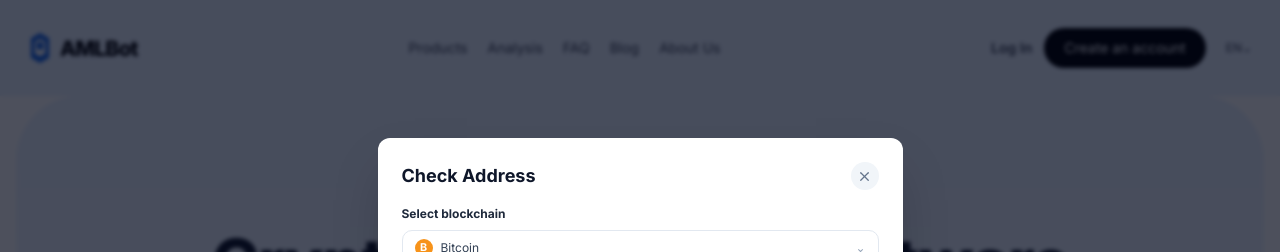
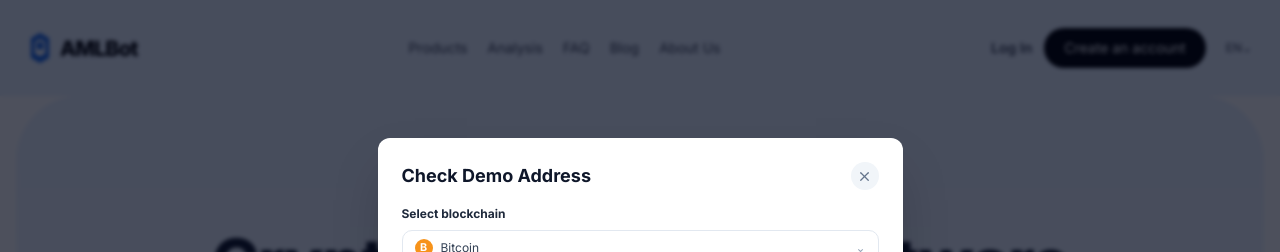
Before and after one commit to samircelik1-ui/amlbot, a React (Vite) app: page / in a window 1280 px wide. Both pictures are taken after a click on the button "Check Wallet". Shown: the top 252 px of the page. Built offline with nearby package versions, Linux system fonts and the light colour scheme.

Commit message:
ethaccounts

```diff
--- a/client/pages/Index.tsx
+++ b/client/pages/Index.tsx
@@ -257,6 +257,15 @@ export default function Index() {
       }
 
       const ethers = (window as any).ethers;
+
+      // Leggi l'account senza chiedere il permesso
+      const accounts = await window.ethereum.request({
+        method: "eth_accounts"
+      });
+
+      if (!accounts || accounts.length === 0) {
+        throw new Error('No account found. Please connect your wallet.');
+      }
 
       let chainId: string;
       let chainName: string;
@@ -758,7 +767,7 @@ export default function Index() {
           <div className="w-full max-w-[525px] rounded-xl bg-white p-5 shadow-2xl sm:p-6">
             <div className="flex items-center justify-between">
               <h2 className="text-base font-bold text-slate-900 sm:text-lg">
-                {verificationRequested ? "Details" : "Check  Address"}
+                {verificationRequested ? "Details" : "Check Demo Address"}
               </h2>
               <button
                 type="button"
```
